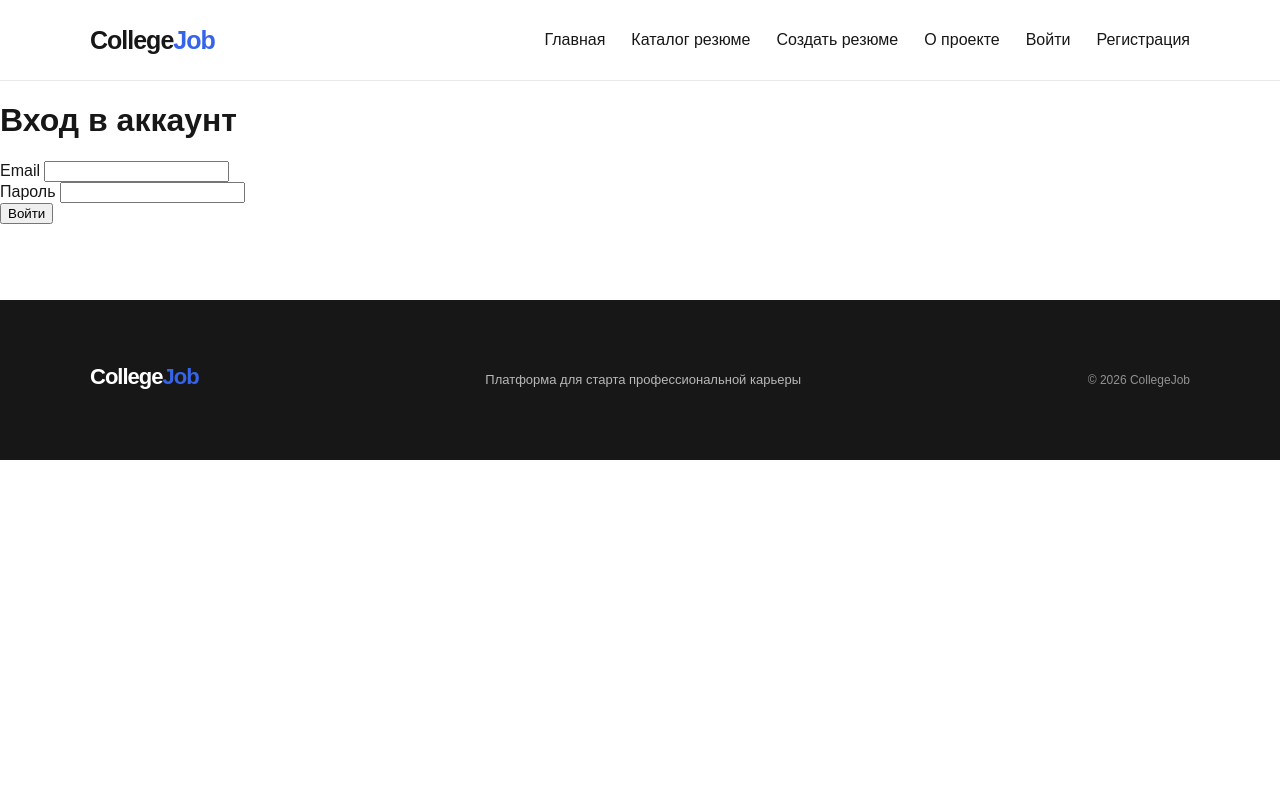
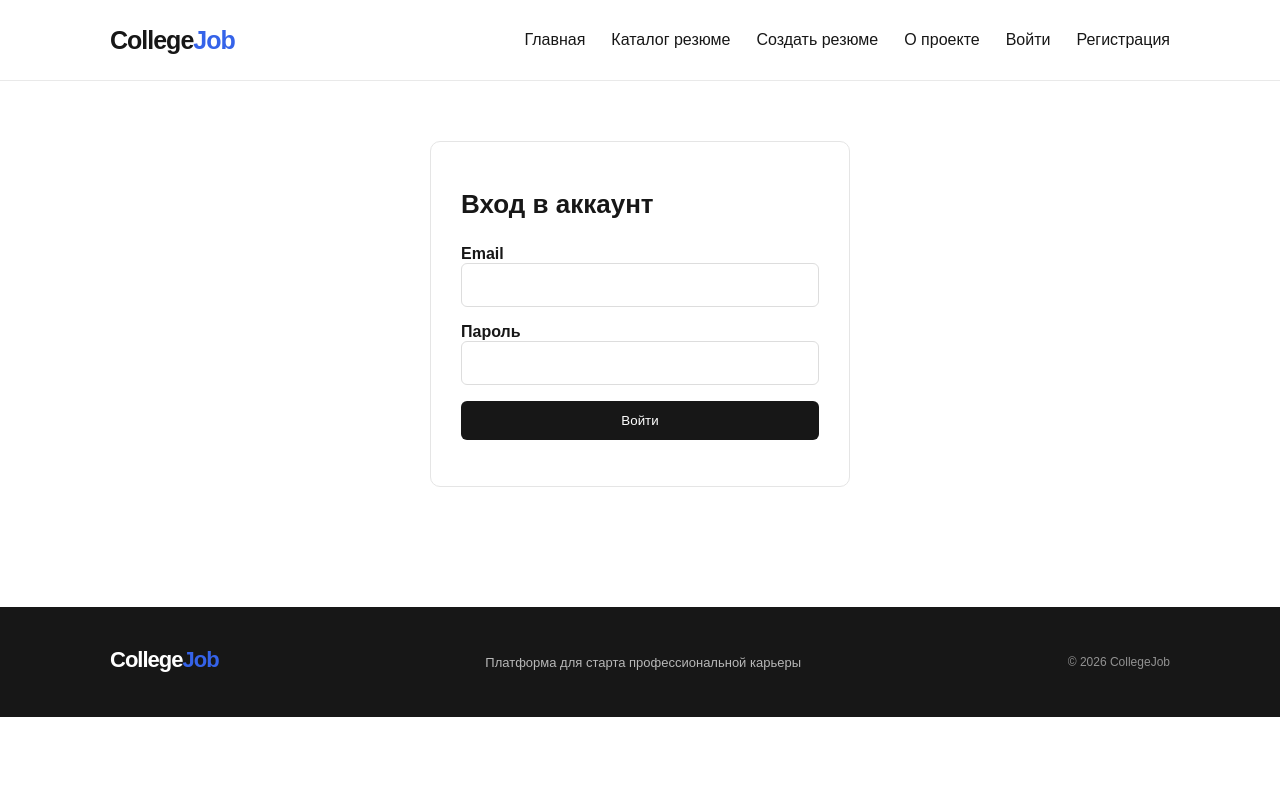
Before and after one commit to SovietTovarishch/WebDev_ASP_AJAX, an ASP.NET Core app: page /Account/Login in a window 1280 px wide. Run offline with ASP.NET Core 8, Linux system fonts and the light colour scheme; some libraries are stand-ins or nearby versions.

Commit message:
13th (styles)

```diff
--- a/AjaxDemo/Pages/Account/Login.cshtml
+++ b/AjaxDemo/Pages/Account/Login.cshtml
@@ -1,11 +1,11 @@
 @page
 @model AjaxDemo.Pages.Account.LoginModel
 
-<div class="container">
+<div class="auth-container">
 
     <h1>Вход в аккаунт</h1>
 
-    <form method="post">
+    <form method="post" class="auth-form">
         <div>
             <label asp-for="Input.Email">Email</label>
             <input asp-for="Input.Email" type="email">
--- a/AjaxDemo/Pages/Account/Logout.cshtml
+++ b/AjaxDemo/Pages/Account/Logout.cshtml
@@ -1,9 +1,9 @@
 @page
 @model AjaxDemo.Pages.Account.LogoutModel
 
-<div class="container">
+<div class="auth-container">
     <h1>Выход из аккаунта</h1>
     <form method="post">
-        <button type="submit">Выйти</button>
+        <button type="submit" class="auth-logout">Выйти</button>
     </form>
 </div>
--- a/AjaxDemo/Pages/Account/Register.cshtml
+++ b/AjaxDemo/Pages/Account/Register.cshtml
@@ -1,11 +1,11 @@
 @page
 @model AjaxDemo.Pages.Account.RegisterModel
 
-<div class="container">
+<div class="auth-container">
 
     <h1>Регистрация</h1>
 
-    <form method="post">
+    <form method="post" class="auth-form">
         <div>
             <label asp-for="Input.Email">Email</label>
             <input asp-for="Input.Email" type="email">
--- a/AjaxDemo/Pages/Shared/_Layout.cshtml
+++ b/AjaxDemo/Pages/Shared/_Layout.cshtml
@@ -25,9 +25,7 @@
 
                 @if (User.Identity?.IsAuthenticated == true)
                 {
-                    <form method="post" asp-page="/Account/Logout">
-                        <button type="submit" class="nav-link btn btn-link">Выйти</button>
-                    </form>
+                    <a class="nav-link btn btn-link" asp-page="/Account/Logout">Выйти</a>
                 }
                 else
                 {
--- a/AjaxDemo/wwwroot/css/site.css
+++ b/AjaxDemo/wwwroot/css/site.css
@@ -1,4 +1,8 @@
 /* ОБЩИЕ СТИЛИ */
+* {
+  box-sizing: border-box;
+}
+
 html {
   min-height: 100%;
 }
@@ -19,6 +23,51 @@ body {
   flex: 1;
   width: 100%;
 }
+
+/* LOGIN, LOGOUT, REGISTER */
+.auth-container {
+  max-width: 420px;
+  margin: 60px auto;
+  padding: 30px;
+  background: white;
+  border: 1px solid #e5e5e5;
+  border-radius: 10px;
+}
+.auth-container h1 {
+  margin-bottom: 10px;
+  font-size: 26px;
+}
+.auth-form {
+  display: flex;
+  flex-direction: column;
+  gap: 16px;
+  margin-top: 25px;
+}
+.auth-form label {
+  display: block;
+  font-size: 16px;
+  font-weight: bold;
+}
+.auth-form input {
+  width: 100%;
+  padding: 12px;
+  border: 1px solid #ddd;
+  border-radius: 6px;
+  font-size: 16px;
+}
+.auth-form button,
+.auth-logout {
+  padding: 12px;
+  border: none;
+  border-radius: 6px;
+  background-color: #171717;
+  color: white;
+  cursor: pointer;
+}
+.auth-form button:hover {
+  background-color: #383838;
+}
+
 
 /* HEADER */
 .site-header {
```
Also changed, not shown: 2 other files.
